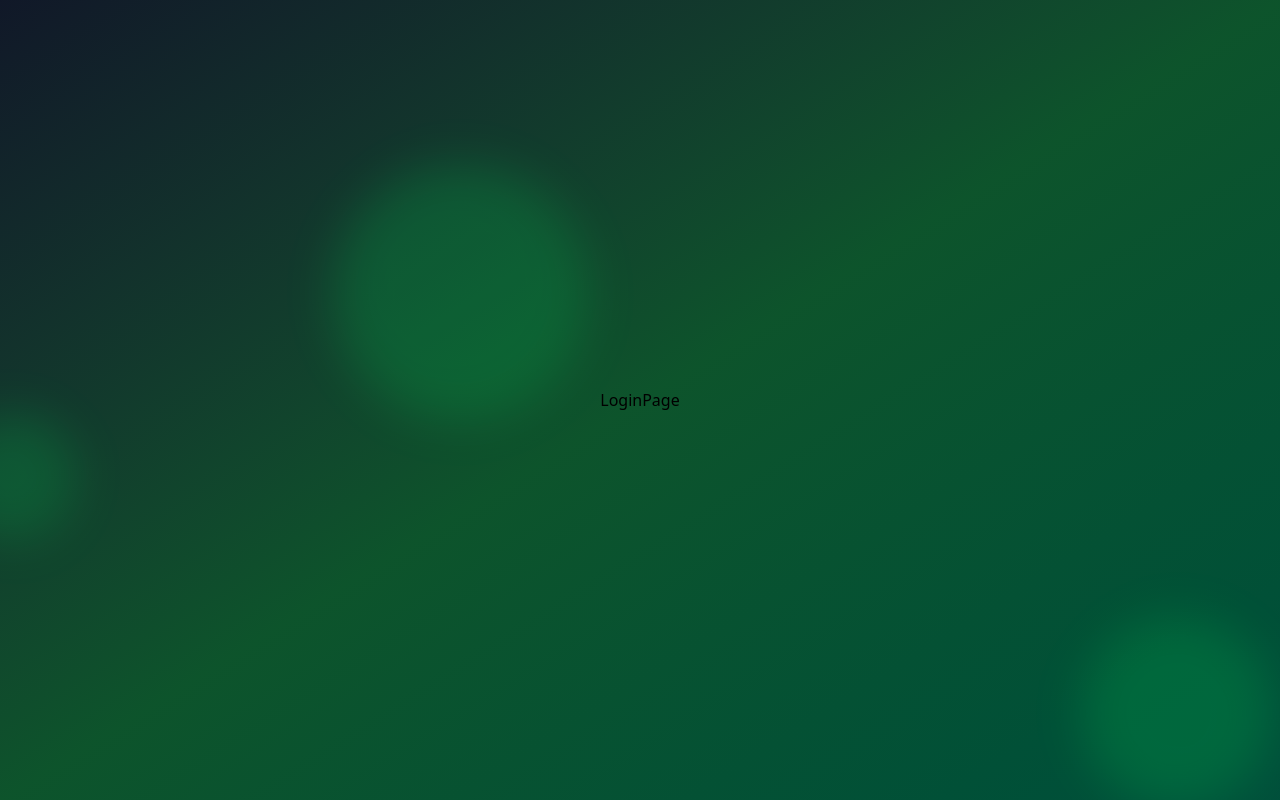
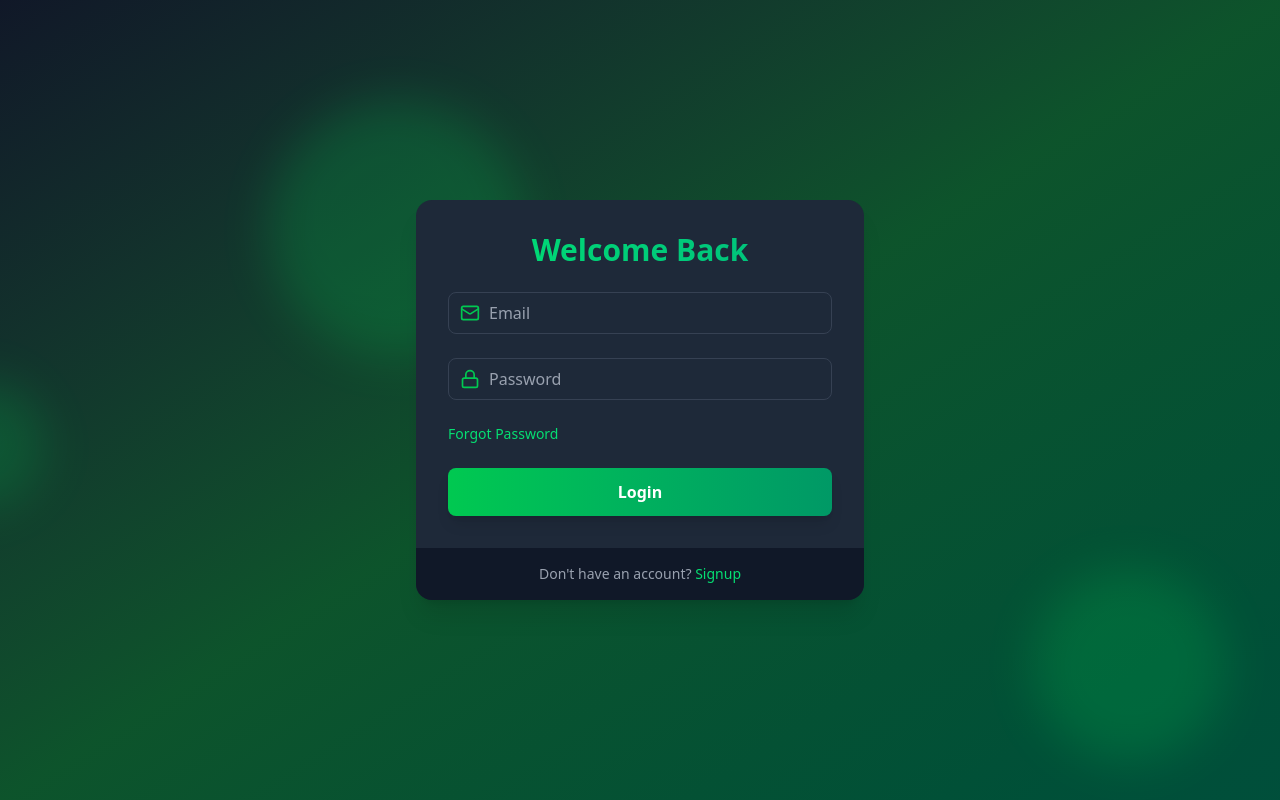
Before and after one commit to bhargavnama/AUTH_TUTORIAL, a React (Vite) app in the folder frontend/: page /login in a window 1280 px wide. Built offline with nearby package versions, Linux system fonts and the light colour scheme.

Commit message:
Login Page UI completed

```diff
--- a/frontend/src/pages/LoginPage.jsx
+++ b/frontend/src/pages/LoginPage.jsx
@@ -1,9 +1,80 @@
-import React from 'react'
+import React, { useState } from "react";
+import { motion } from "framer-motion";
+import { Mail, Lock, Loader } from "lucide-react";
+import { Link } from "react-router-dom";
+
+import Input from "./Input";
 
 const LoginPage = () => {
+  const [email, setEmail] = useState("");
+  const [password, setPassword] = useState("");
+  const isLoading = false;
+
+  const handleLogin = (e) => {
+    e.preventDefault();
+  };
   return (
-    <div>LoginPage</div>
-  )
-}
+    <motion.div
+      initial={{ opacity: 0, y: 20 }}
+      animate={{ opacity: 1, y: 0 }}
+      transition={{ duration: 0.5 }}
+      className="max-w-md w-full bg-gray-800 bg-opacity-50 backdrop-filter backdrop-blur-xl rounded-2xl shadow-xl
+      overflow-hidden"
+    >
+      <div className="p-8">
+        <h2
+          className="text-3xl font-bold mb-6 text-center bg-gradient-to-r from-green-400 to-emerald-500
+        text-transparent bg-clip-text"
+        >
+          Welcome Back
+        </h2>
 
-export default LoginPage
+        <form onSubmit={handleLogin}>
+          <Input
+            icon={Mail}
+            type="email"
+            placeholder="Email"
+            value={email}
+            onChange={(e) => setEmail(e.target.value)}
+          />
+
+          <Input
+            icon={Lock}
+            type="password"
+            placeholder="Password"
+            value={password}
+            onChange={(e) => setPassword(e.target.value)}
+          />
+
+          <div className="flex items-center mb-6">
+            <Link
+              to={"/forgot-password"}
+              className="text-sm text-green-400 hover:underline"
+            >
+              Forgot Password
+            </Link>
+          </div>
+
+          <motion.button
+            whileHover={{ scale: 1.02 }}
+            whileTap={{ scale: 0.98 }}
+            className="w-full py-3 px-4 bg-gradient-to-r from-green-500 to-emerald-600 text-white font-bold rounded-lg shadow-lg hover:from-green-600 hover:to-emerald-700 focus:outline-none focus:ring-2 focus:ring-green-500 focus:ring-offset-2 focus:ring-offset-gray-900 transition duration-200 hover:cursor-pointer"
+            type="submit"
+          >
+            {isLoading ? <Loader className="h-6 w-6 animate-spin mx-auto"/> : "Login" }
+          </motion.button>
+        </form>
+      </div>
+      <div className="px-8 py-4 bg-gray-900 bg-opacity-50 flex justify-center">
+        <p className="text-sm text-gray-400">
+          Don't have an account?{" "}
+          <Link to={'/signup'} className="text-green-400 hover:underline">
+            Signup
+          </Link>
+        </p>
+      </div>
+    </motion.div>
+  );
+};
+
+export default LoginPage;
--- a/frontend/src/pages/SignUpPage.jsx
+++ b/frontend/src/pages/SignUpPage.jsx
@@ -59,7 +59,7 @@
           <motion.div
             className="mt-5 w-full py-3 px-4 bg-gradient-to-r from-green-500 to-emerald-600 text-white text-center
             font-bold rounded-lg hover:to-emerald-700 focus:outline-none focus:ring-2 focus:ring-green-500
-            focus:ring-offset-2 focus:ring-offset-gray-900 transition duration-200"
+            focus:ring-offset-2 focus:ring-offset-gray-900 transition duration-200 hover:cursor-pointer"
             whileHover={{scale: 1.02}}
             whileTap={{scale: 0.98}}
             type='submit'
```
